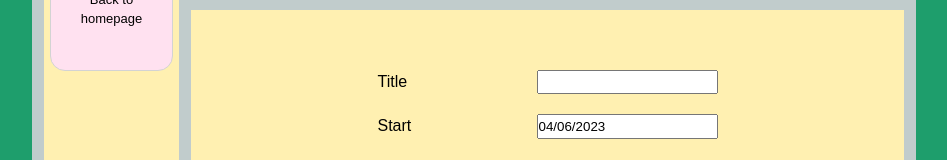
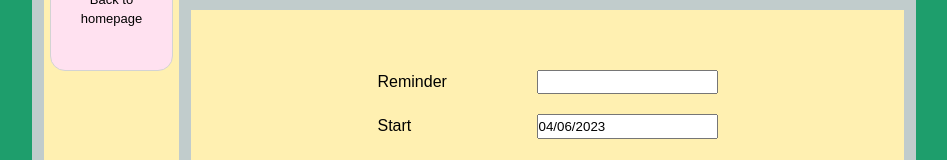
Before and after one commit to francoisLaliberteDavignon/MemoMinder, a React (Create React App) app in the folder client/: page /new/reminder in a window 1280 px wide. Shown: the part 152-312 px from the top of the page, without its empty margins (166-1113 px from the left). Built offline with nearby package versions, Linux system fonts and the light colour scheme; no server answers; a web font is replaced by a local one.

Commit message:
fixed bug for scheduling brainer to reminder

```diff
--- a/client/src/components/Journal/Reminder.js
+++ b/client/src/components/Journal/Reminder.js
@@ -32,7 +32,7 @@ const Reminder = ({reminder, getReminders}) => {
         onMouseEnter={() => setIsHovered(true)}
         onMouseLeave={() => setIsHovered(false)}>
       <div className={isHovered ? "title-hovered" : ""}>
-        {reminder.title}
+        {reminder.task}
       </div>
       <div>
         {isHovered ? <TbCheck/> : <>X</>}
--- a/client/src/components/NewStuffPage/NewReminder.js
+++ b/client/src/components/NewStuffPage/NewReminder.js
@@ -67,7 +67,7 @@ const NewReminder = () => {
         <Form className="wrapper">
           <FormContainer>
             <InputField>
-              <label htmlFor="task">Title</label>
+              <label htmlFor="task">Reminder</label>
               <Input
                 name="task"
                 onChange={(e) => handleChange(e)}
```
